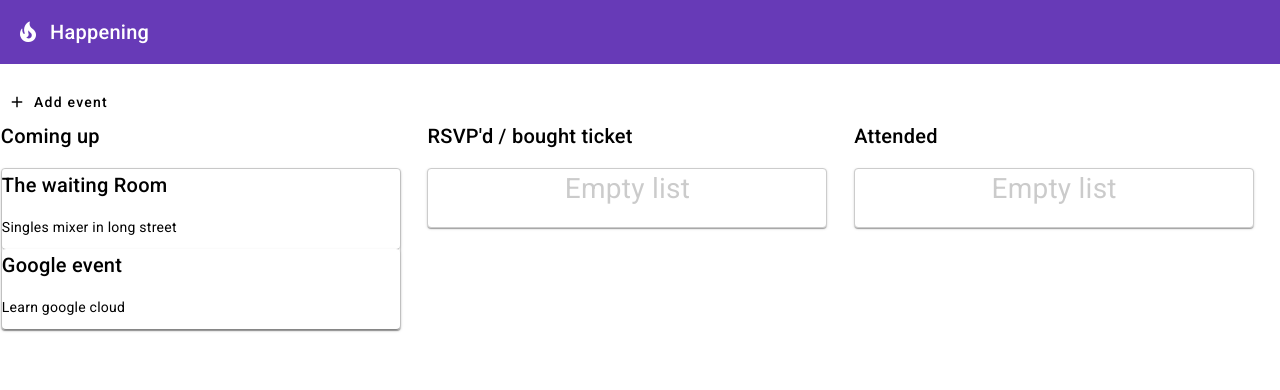
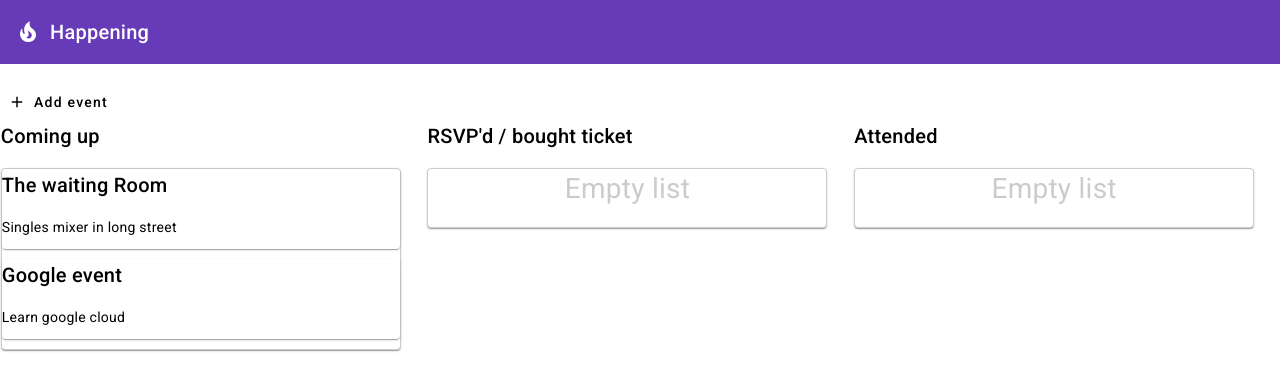
Before and after one commit to katleschris/happening-events, an Angular app: page / in a window 1280 px wide. Shown: the top 390 px of the page. Built offline with nearby package versions, Linux system fonts and the light colour scheme.

Commit message:
Made adjustments to event component styles

```diff
--- a/src/app/event/event.component.css
+++ b/src/app/event/event.component.css
@@ -0,0 +1,8 @@
+:host {
+    display: block;
+  }
+
+  .item {
+    margin-bottom: 10px;
+    cursor: pointer;
+  }
```
